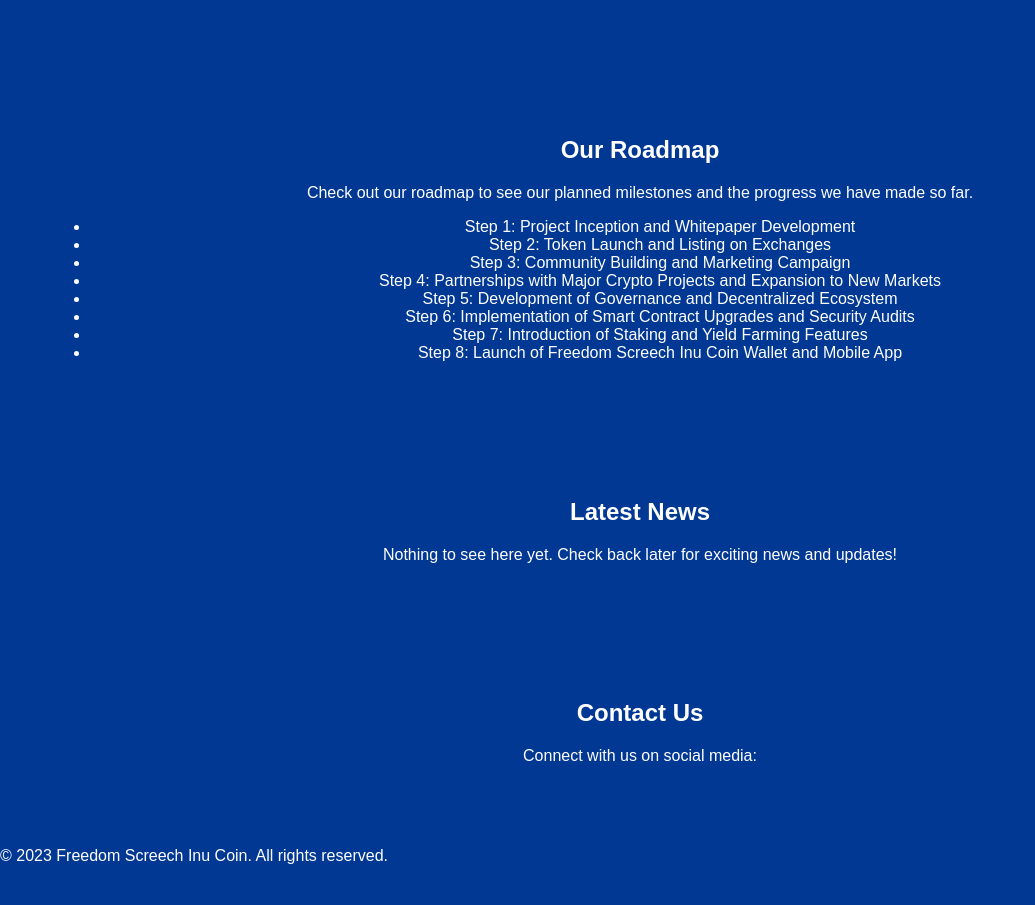
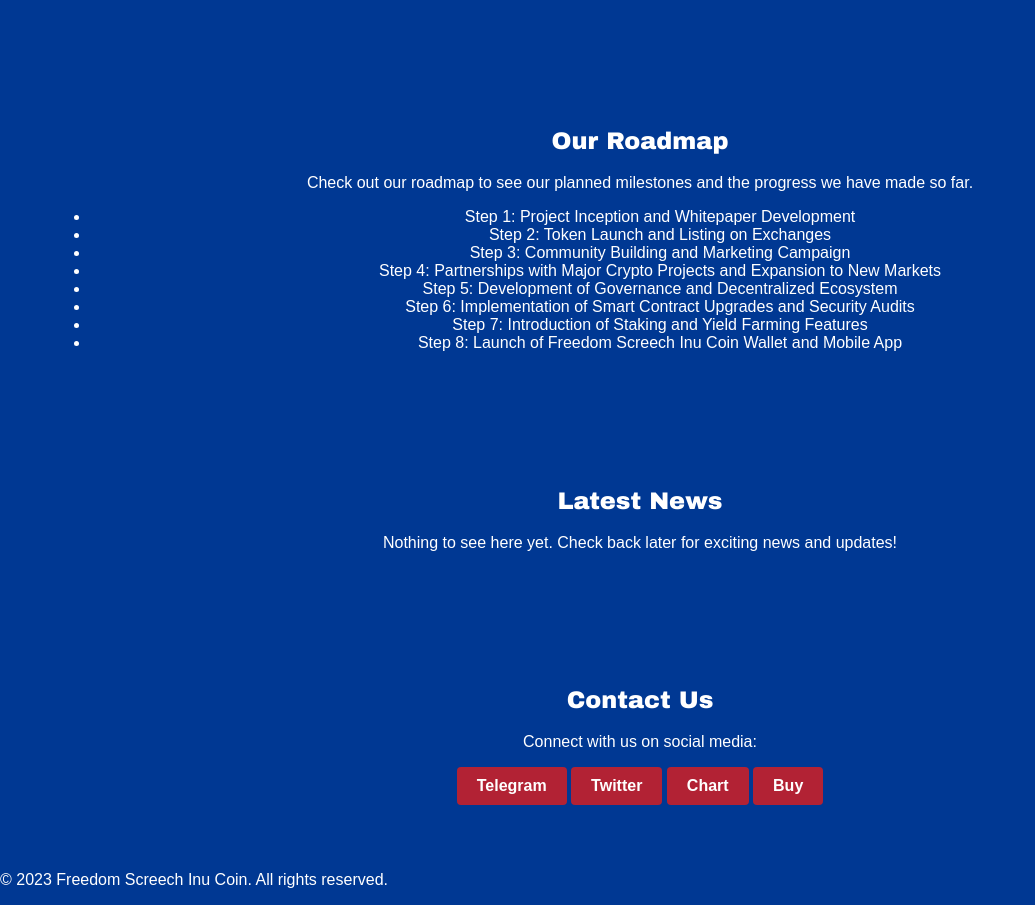
Before and after one commit to slyredfox77/free, a plain HTML site: page index.html in a window 1280 px wide. Shown: the part 1420-2325 px from the top of the page, without its empty margins (0-1035 px from the left). Before the commit the page ends 2301 px from the top, so only its background shows below. Drawn offline with Linux system fonts and the light colour scheme.

Commit message:
Update index.html

```diff
--- a/index.html
+++ b/index.html
@@ -12,7 +12,6 @@ body {
     margin: 0;
     padding: 0;
 }
-<link rel="stylesheet" href="https://cdnjs.cloudflare.com/ajax/libs/font-awesome/5.15.3/css/all.min.css" integrity="sha384-..." crossorigin="anonymous">
 
 h1, h2, h3 {
     font-family: 'Arial Black', sans-serif;
@@ -52,7 +51,19 @@ header {
     animation: flying-eagle 10s infinite linear;
 }
 
-/* Rest of the CSS code remains the same */
+.btn-get-started {
+    display: inline-block;
+    padding: 10px 20px;
+    background-color: #b22234;
+    color: #fff;
+    text-decoration: none;
+    border-radius: 4px;
+    font-weight: bold;
+}
+
+.btn-get-started:hover {
+    background-color: #800000;
+}
 
 
         @keyframes waving-flag {
@@ -218,18 +229,10 @@ header {
     <h2>Contact Us</h2>
     <p>Connect with us on social media:</p>
     <div class="social-links">
-        <a href="https://telegram.com/FreedomScreech" target="_blank" rel="noopener noreferrer">
-            <i class="fab fa-telegram"></i>
-        </a>
-        <a href="https://twitter.com/FreedomScreech_" target="_blank" rel="noopener noreferrer">
-            <i class="fab fa-twitter"></i>
-        </a>
-        <a href="https://chart" target="_blank" rel="noopener noreferrer">
-            <i class="fas fa-chart-bar"></i>
-        </a>
-        <a href="https://buy" target="_blank" rel="noopener noreferrer">
-            <i class="fas fa-shopping-cart"></i>
-        </a>
+        <a href="https://telegram.com/freedomscreech" target="_blank" rel="noopener noreferrer" class="btn-get-started">Telegram</a>
+        <a href="https://twitter.com/freedomscreech_" target="_blank" rel="noopener noreferrer" class="btn-get-started">Twitter</a>
+        <a href="https://chart" target="_blank" rel="noopener noreferrer" class="btn-get-started">Chart</a>
+        <a href="https://buy" target="_blank" rel="noopener noreferrer" class="btn-get-started">Buy</a>
     </div>
 </section>
 
```
